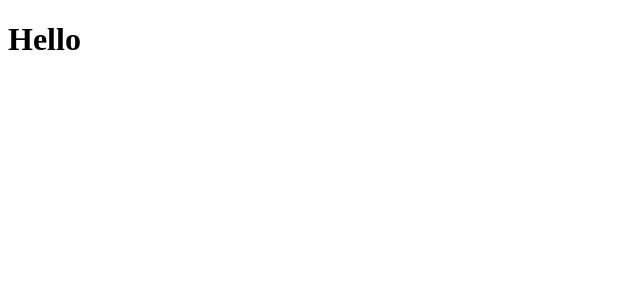
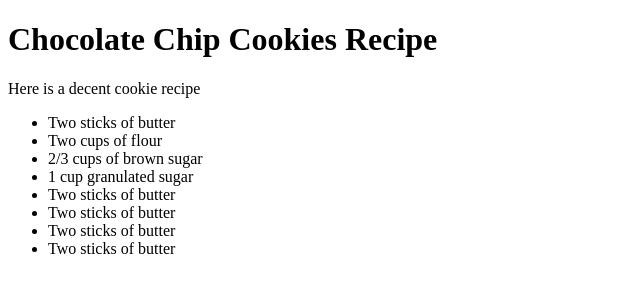
Before and after one commit to spongyrini/odin_recipe, a plain HTML site: page index.html in a window 1280 px wide. Shown: the whole page, without its empty margins (0-640 px from the left). Drawn offline with Linux system fonts and the light colour scheme.

Commit message:
Edit index.html

```diff
--- a/index.html
+++ b/index.html
@@ -7,7 +7,22 @@
 </head>
 
 <body>
-    <h1>Hello</h1>
+    <h1>Chocolate Chip Cookies Recipe</h1>
+
+    <p>Here is a decent cookie recipe</p>
+
+    <ul>
+        <li>Two sticks of butter</li>
+        <li>Two cups of flour</li>
+        <li>2/3 cups of brown sugar</li>
+        <li>1 cup granulated sugar</li>
+        <li>Two sticks of butter</li>
+        <li>Two sticks of butter</li>
+        <li>Two sticks of butter</li>
+        <li>Two sticks of butter</li>
+    </ul>
+
+
 </body>
 
 </html>
```
